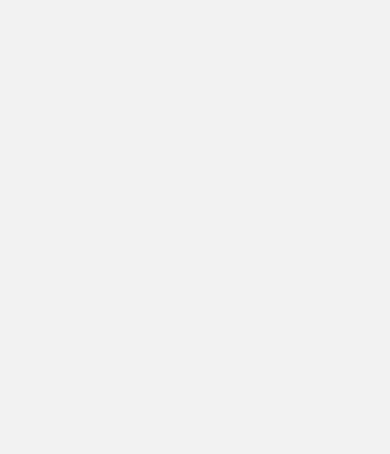
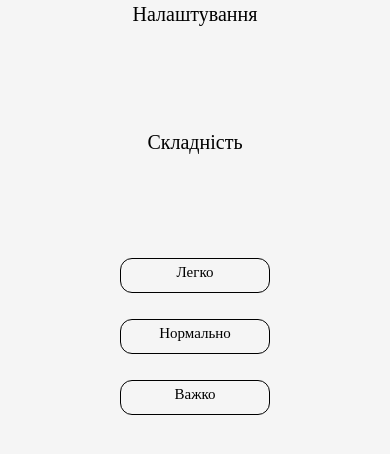
Before and after one commit to Ilya-Olenchenko/RestoreWord, a React Native app: screen /Settings in a window 390 px wide. Shown: the top 454 px of the page. Built offline with nearby package versions, Linux system fonts and the light colour scheme.

Commit message:
фикс putNullWords

```diff
--- a/App.js
+++ b/App.js
@@ -5,7 +5,9 @@ import * as Font from 'expo-font'
 export default function App() {
   Font.loadAsync({
     'robot-media': require('./assets/fonts/Roboto-Medium.ttf'),
-    'alkalami-regula': require('./assets/fonts/Alkalami-Regular.ttf')
+    'alkalami-regula': require('./assets/fonts/Alkalami-Regular.ttf'),
+    'merriweather-regular': require('./assets/fonts/Merriweather-Regular.ttf')
+
   })
 
   return (
--- a/pages/Game.js
+++ b/pages/Game.js
@@ -1,11 +1,7 @@
-import React, { useState } from 'react';
+import React, { useState, useEffect } from 'react';
 import { Text, View, StatusBar, SafeAreaView, TouchableOpacity, FlatList } from 'react-native'
+import AsyncStorage from '@react-native-async-storage/async-storage'
 import { styles } from '../styles/game'
-
-var point = 0
-var chek = false
-let number = 0
-
 const WORDS = [
     {
         id: 0,
@@ -29,6 +25,24 @@ const WORDS = [
     }
 ]
 
+
+export default function Game() {
+    const [level, setLevel] = useState('');
+    const [words, setWords] = useState([]);
+    const [randomwords, setRandomWords] = useState([]);
+    const load = async () => {
+        try {
+            let level = await AsyncStorage.getItem('key_level');
+            if (level !== null) {
+                setLevel(parseInt(level, 10));
+            }
+            console.log(level)
+        } catch (err) {
+            alert(err);
+        }
+    }
+
+
     function shuffle(array) {
         let currentIndex = array.length, randomIndex;
         while (currentIndex != 0) {
@@ -39,48 +53,80 @@ function shuffle(array) {
         }
         return array;
     }
-
-function getRandWords(point) {
-    const randArr = WORDS[point].word.split('')
+    function getRandWords() {
+        const randArr = WORDS[level].word.split('')
         shuffle(randArr)
         return randArr
     }
 
-export default function Game() {
-    const confusedArr = getRandWords(point)
-    const [words, setWords] = useState([]);
-    const [randomwords, setRandomWords] = useState([]);
+    function checking(words) {
+        let chek = 0
+        let i = 0
+        while (WORDS[level].leng > i) {
+            if (words[i] === WORDS[level].word[i]) {
+                chek += 1
+            }
+            i++
+        }
+        if (chek === WORDS[level].leng)
+            console.log("WIN")
+    }
 
-    const putNullWords = () => {
-        //putRandomWords
-        confusedArr.map((item, index) => (
-            randomwords[index] = item
-        ))
-        //putRandomWords
+
+    function putNullWords() {
+        const confusedArr = getRandWords(level)
+        setRandomWords(confusedArr)
+        words.length = 0
         var i = 0
-        while (WORDS[point].leng > i) {
+        while (WORDS[level].leng > i) {
             words[i] = '-'
             i++
         }
+        return 0
     }
 
-    const EditItem = (index, item) => {
+    const EditElementFromRandomwords = (index, item) => {
+        if (item !== '-') {
             let i = 0
-        while (WORDS[point].leng < i) {
-            console.log(i)
+            while (WORDS[level].leng > i) {
+                if (words[i] === '-') {
+                    words[i] = item
+                    randomwords[index] = '-'
+                    setRandomWords([...randomwords])
+                    setWords([...words])
+                    break
+                }
+                i++
+            }
+            checking(words)
+        }
+    }
+    const DeleteElementFromWords = (index, item) => {
+        if (item !== '-') {
+            let i = 0
+            while (WORDS[level].leng > i) {
+                if (randomwords[i] === '-') {
+                    words[index] = '-'
+                    randomwords[i] = item
+                    setWords([...words])
+                    setRandomWords([...randomwords])
+                    break
+                }
                 i++
             }
         }
+    }
 
-    if (chek === false) {
-        putNullWords()
-        console.log("putNullWords-putRandomWords")
-    }
-    chek = true
-    console.log(randomwords)
-    console.log(words)
+    useEffect(() => {
+        load();
+    }, []);
+
     return (
         <SafeAreaView style={styles.container}>
+            <TouchableOpacity onPress={() => putNullWords()}>
+                <Text>Старт</Text>
+            </TouchableOpacity>
+
             <View style={styles.box1}>
                 <FlatList horizontal={true} data={randomwords} renderItem={({ index, item }) => (
                     <TouchableOpacity key={index} style={styles.button1}
@@ -93,7 +139,7 @@ export default function Game() {
             <View style={styles.box1}>
                 <FlatList horizontal={true} data={words} renderItem={({ index, item }) => (
                     <TouchableOpacity key={index} style={styles.button1}
-                        onPress={() => deleteElementFromWords(index, item)}>
+                        onPress={() => DeleteElementFromWords(index, item)}>
                         <Text style={styles.word1}>{item} </Text>
                     </TouchableOpacity>
                 )} />
--- a/pages/Main.js
+++ b/pages/Main.js
@@ -1,7 +1,9 @@
 import React from 'react'
 import { Text, View, StatusBar, SafeAreaView, TouchableOpacity } from 'react-native'
+import AsyncStorage from '@react-native-async-storage/async-storage'
 import { useNavigation } from '@react-navigation/core'
 import { styles } from '../styles/main'
+
 
 export default function Main() {
     const navigation = useNavigation()
@@ -11,7 +13,7 @@ export default function Main() {
             <View style={styles.box}>
                 <TouchableOpacity style={styles.textbutton} onPress={() => navigation.navigate('Game')}>
                     <Text style={styles.textmain}>
-                        Старт
+                        Грати
                     </Text>
                 </TouchableOpacity>
 
--- a/pages/Settings.js
+++ b/pages/Settings.js
@@ -1,10 +1,56 @@
-import React from 'react'
-import { Text, View, StatusBar, SafeAreaView } from 'react-native'
+import { Text, View, StatusBar, SafeAreaView, TouchableOpacity } from 'react-native'
+import React, { useState } from 'react';
+import AsyncStorage from '@react-native-async-storage/async-storage'
 import { styles } from '../styles/settings'
 
 export default function Settings() {
+    const [level, setLevel] = useState('');
+
+    const save = async (item) => {
+        try {
+            //remove()
+            //setLevel(item)
+            await AsyncStorage.setItem('key_level', item);
+        } catch (err) {
+            alert(err);
+        }
+    }
+
+    // const remove = async () => {
+    //     try {
+    //         await AsyncStorage.setLevel('key_level', level);
+    //     } catch (err) {
+    //         alert(err)
+    //     } finally {
+    //         setLevel();
+    //     }
+    // }
+
     return (
-        <SafeAreaView>
+        <SafeAreaView style={styles.container}>
+            <View style={styles.box1}>
+                <Text style={styles.word1}>
+                    Складність
+                </Text>
+            </View>
+
+            <View style={styles.box2}>
+                <TouchableOpacity style={styles.button} onPress={() => save('0')}>
+                    <Text style={styles.word}>Легко</Text>
+                </TouchableOpacity>
+
+                <TouchableOpacity style={styles.button} onPress={() => save('2')}>
+                    <Text style={styles.word}>Нормально</Text>
+                </TouchableOpacity>
+
+                <TouchableOpacity style={styles.button} onPress={() => save('3')}>
+                    <Text style={styles.word}>Важко</Text>
+                </TouchableOpacity>
+            </View>
+
+            <View style={styles.header}>
+                <Text style={styles.wordSettings}>Налаштування</Text>
+            </View>
 
             <StatusBar
                 animated={true}
--- a/styles/settings.js
+++ b/styles/settings.js
@@ -0,0 +1,53 @@
+import { StyleSheet } from 'react-native'
+
+export const styles = StyleSheet.create({
+    container: {
+        flex: 1,
+        justifyContent: 'flex-start',
+        alignContent: 'center',
+        alignItems: 'center',
+        backgroundColor: 'whitesmoke'
+    },
+    box1: {
+        height: '30%',
+        marginTop: 20,
+        justifyContent: 'center',
+        alignContent: 'center',
+        alignItems: 'center',
+    },
+    box2: {
+        height: '15%',
+        marginBottom: 10,
+        justifyContent: 'center',
+        alignContent: 'center',
+        alignItems: 'center',
+    },
+    button: {
+        margin: 13,
+        width: 150,
+        height: 35,
+        borderColor: 'black',
+        borderWidth: 1,
+        borderRadius: 12,
+        justifyContent: 'center',
+        alignContent: 'center',
+        alignItems: 'center',
+    },
+    header: {
+
+        position: 'absolute',
+    },
+    wordSettings: {
+        fontSize: 20,
+        fontFamily: 'alkalami-regula'
+    },
+    word: {
+        fontSize: 15,
+        fontFamily: 'alkalami-regula'
+    },
+    word1: {
+        fontSize: 20,
+        fontFamily: 'alkalami-regula'
+    }
+
+})
```
Also changed, not shown: package.json (+6 -5 lines), assets/fonts/Merriweather-Regular.ttf (added), 1 other file (tests, documents, lock files or other folders). Lines whose indentation alone changed are shown as unchanged.
